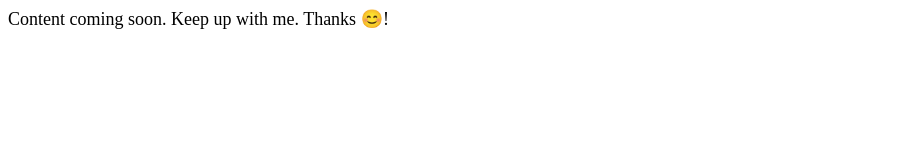
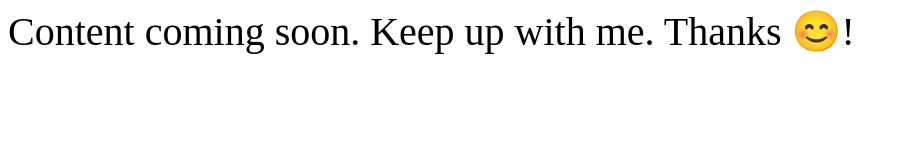
Before and after one commit to Aritra855/PyLearn, a plain HTML site: page index.html in a window 1280 px wide. Shown: the whole page, without its empty margins (0-906 px from the left). Drawn offline with Linux system fonts and the light colour scheme.

Commit message:
Update index.html

```diff
--- a/index.html
+++ b/index.html
@@ -1 +1 @@
-<p style="font-size:18px;"> Content coming soon. Keep up with me. Thanks 😊! </p>
+<p style="font-size:40px;"> Content coming soon. Keep up with me. Thanks 😊! </p>
```
